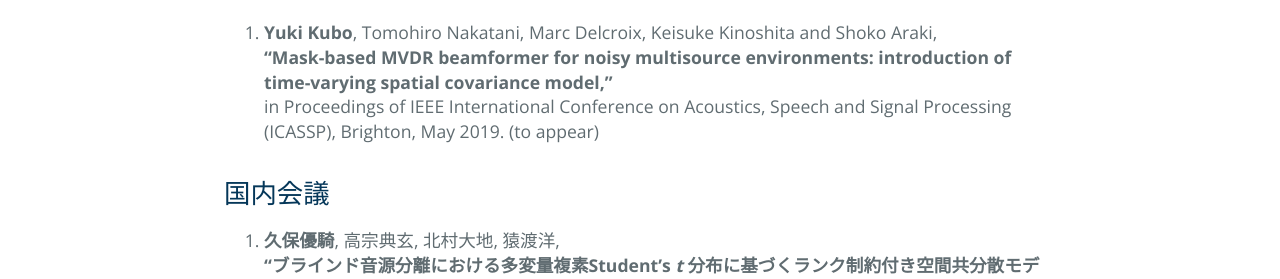
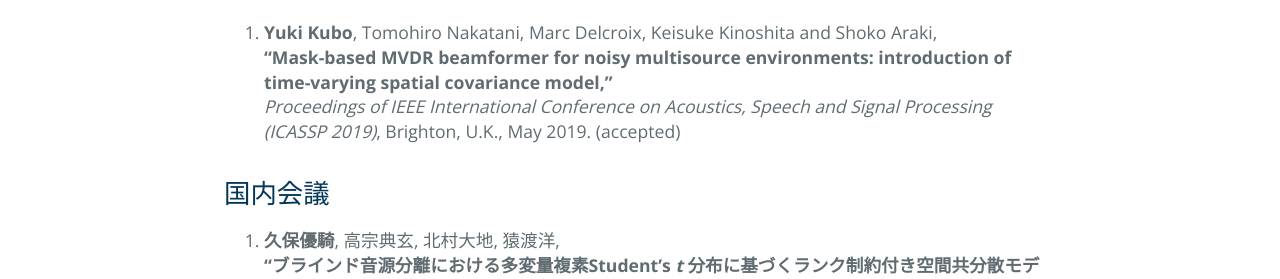
Before and after one commit to yuinityk/yuinityk.github.io, a Jekyll site: the page built from index.md, in a window 1280 px wide. Shown: the part 935-1214 px from the top of the page. Built offline with Jekyll 4.4.1, drawn with Linux system fonts in a browser that asks for light colours; the repository's description, which GitHub fills in, is left out.

Commit message:
書誌情報更新

```diff
--- a/index.md
+++ b/index.md
@@ -30,7 +30,7 @@ description: Email&#58 yuki_kubo [a(]t) ipc.i.u-tokyo.ac.jp
 
 1.  **Yuki Kubo**, Tomohiro Nakatani, Marc Delcroix, Keisuke Kinoshita and Shoko Araki,
     **“Mask-based MVDR beamformer for noisy multisource environments: introduction of time-varying spatial covariance model,"**
-    in Proceedings of IEEE International Conference on Acoustics, Speech and Signal Processing (ICASSP), Brighton, May 2019. (to appear)
+    _Proceedings of IEEE International Conference on Acoustics, Speech and Signal Processing (ICASSP 2019)_, Brighton, U.K., May 2019. (accepted)
 
 ## 国内会議
 
```
Also changed, not shown: index_en.md (+1 -1 lines).
